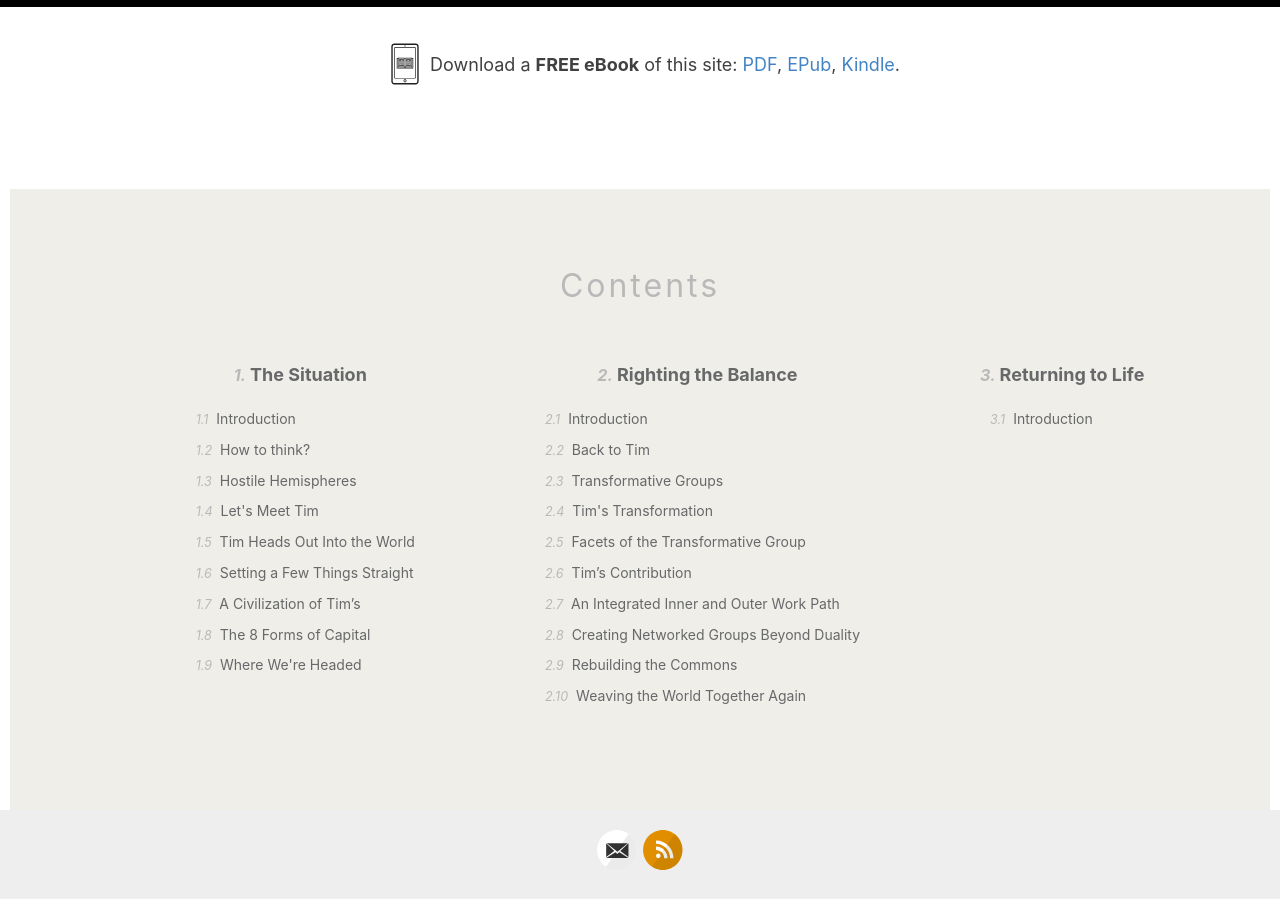
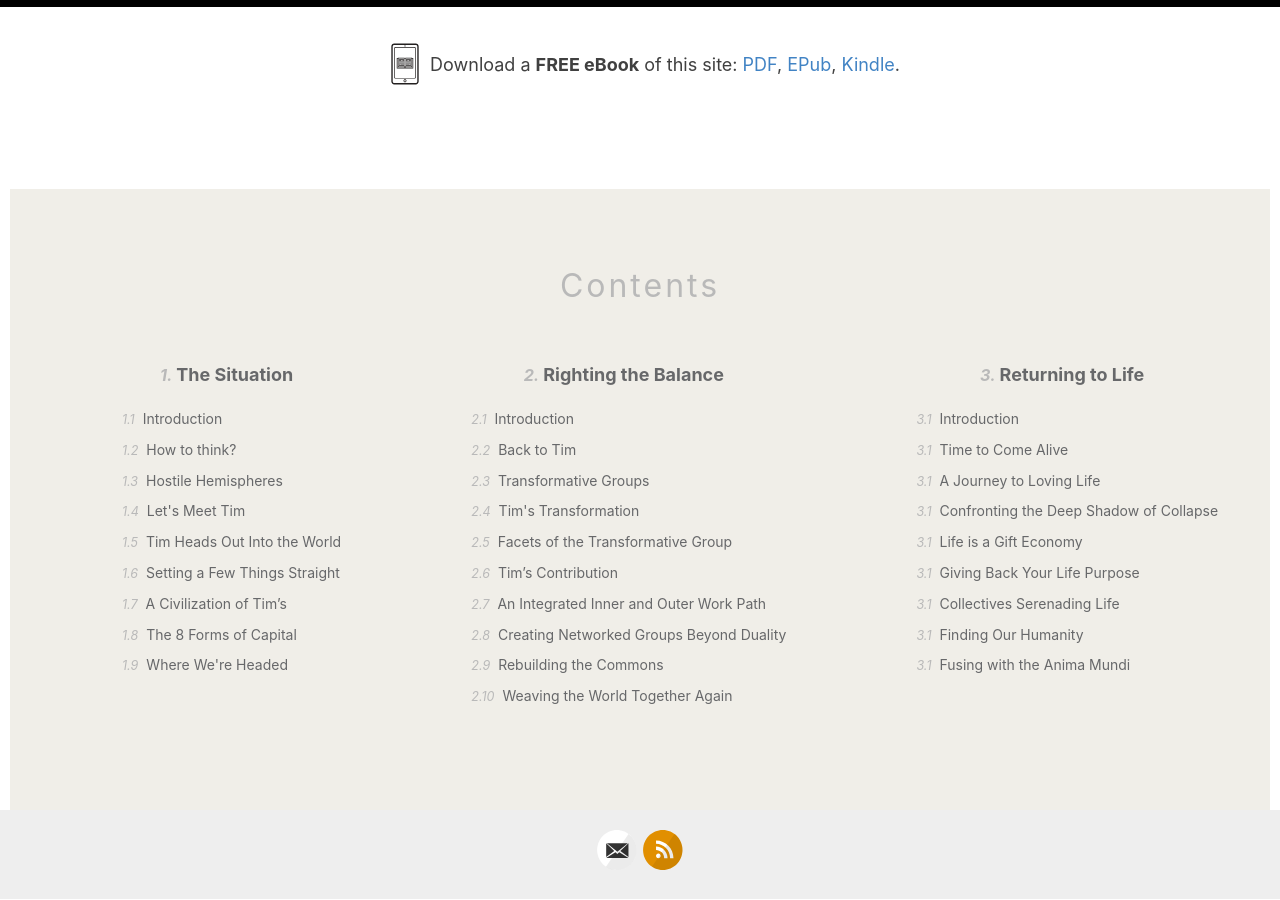
Before and after one commit to larriant/sublimewe, a Jekyll site: the page built from index.html, in a window 1280 px wide and 900 px high, scrolled down 1478 px. Built offline with Jekyll 4.4.1, drawn with Linux system fonts in a browser that asks for light colours; the list of posts is cut into pages by our own code.

Commit message:
Home page updates

```diff
--- a/index.html
+++ b/index.html
@@ -47,6 +47,14 @@ layout: default
         <h5><a href="/sublimewe/returningtolife"><span>3.</span>Returning to Life</a></h5>
         <ul>
           <li><a href="/sublimewe/returningtolife/#introduction"><span>3.1</span> Introduction</a></li>
+          <li><a href="/sublimewe/returningtolife/#time-to-come-alive"><span>3.1</span> Time to Come Alive</a></li>
+          <li><a href="/sublimewe/returningtolife/#a-journey-to-loving-life"><span>3.1</span> A Journey to Loving Life</a></li>
+          <li><a href="/sublimewe/returningtolife/#confronting-the-deep-shadow-of-collapse"><span>3.1</span> Confronting the Deep Shadow of Collapse</a></li>
+          <li><a href="/sublimewe/returningtolife/#life-is-a-gift-economy"><span>3.1</span> Life is a Gift Economy</a></li>
+          <li><a href="/sublimewe/returningtolife/#giving-back-your-life-purpose"><span>3.1</span> Giving Back Your Life Purpose</a></li>
+          <li><a href="/sublimewe/returningtolife/#collectives-serenading-life"><span>3.1</span> Collectives Serenading Life</a></li>
+          <li><a href="/sublimewe/returningtolife/#finding-our-humanity"><span>3.1</span> Finding Our Humanity</a></li>
+          <li><a href="/sublimewe/returningtolife/#fusing-with-the-anima-mundi"><span>3.1</span> Fusing with the Anima Mundi</a></li>
         </ul>
       </li>
     </ul>
```
Also changed, not shown: _pages/balance.md (+5 -3 lines), _pages/returntolife.md (+3 -3 lines), _pages/situation.md (+7 -5 lines).
